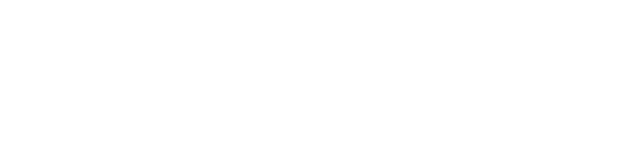
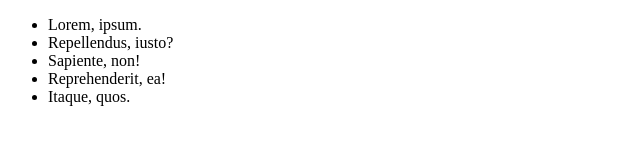
Before and after one commit to VladaBoiko/cautious-guacamole, a plain HTML site: page index.html in a window 1280 px wide. Shown: the whole page, without its empty margins (0-640 px from the left). Drawn offline with Linux system fonts and the light colour scheme.

Commit message:
Update index.html

```diff
--- a/index.html
+++ b/index.html
@@ -6,5 +6,16 @@
     <meta name="viewport" content="width=device-width, initial-scale=1.0" />
     <title>Document</title>
   </head>
-  <body></body>
+  <body>
+    <header>
+      <nav></nav>
+      <ul>
+        <li>Lorem, ipsum.</li>
+        <li>Repellendus, iusto?</li>
+        <li>Sapiente, non!</li>
+        <li>Reprehenderit, ea!</li>
+        <li>Itaque, quos.</li>
+      </ul>
+    </header>
+  </body>
 </html>
```
